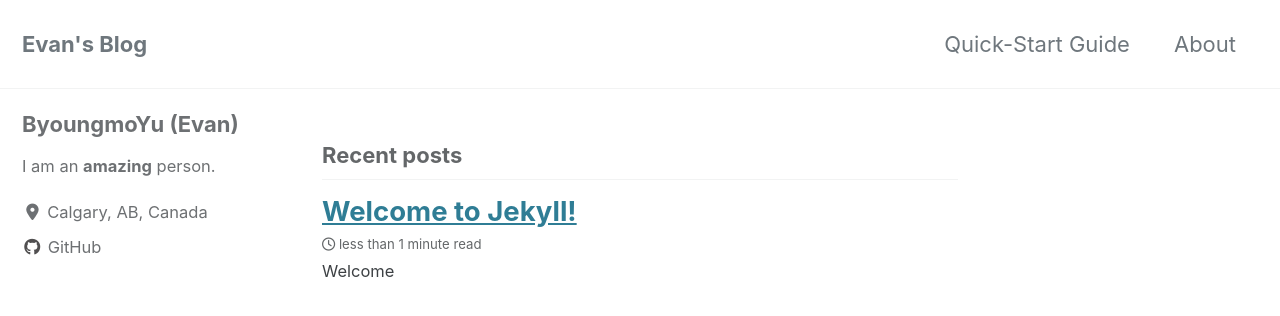
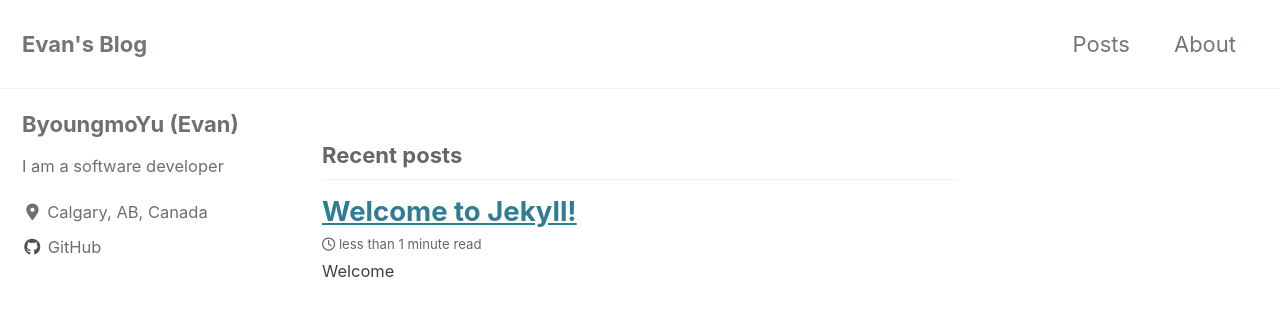
Before and after one commit to ByoungmoYu/ByoungmoYu.github.io, a Jekyll site: the page built from index.html, in a window 1280 px wide and 900 px high. Shown: the top 316 px of the window. Built offline with Jekyll 4.4.1, drawn with Linux system fonts in a browser that asks for light colours; cached includes are drawn as plain includes; nearby versions of some CDN libraries; the list of posts is cut into pages by our own code.

Commit message:
add post list

```diff
--- a/_config.yml
+++ b/_config.yml
@@ -95,7 +95,7 @@ analytics:
 author:
   name             : "ByoungmoYu (Evan)"
   avatar           : # path of avatar image, e.g. "/assets/images/bio-photo.jpg"
-  bio              : "I am an **amazing** person."
+  bio              : "I am a software developer"
   location         : "Calgary, AB, Canada"
   email            :
   links:
--- a/_data/navigation.yml
+++ b/_data/navigation.yml
@@ -1,7 +1,7 @@
 # main links
 main:
-  - title: "Quick-Start Guide"
-    url: https://byoungmoyu.github.io/minimal-mistakes/docs/quick-start-guide/
+  - title: "Posts"
+    url: https://byoungmoyu.github.io/postList.html/
   - title: "About"
     url: https://mmistakes.github.io/minimal-mistakes/about/
   # - title: "Sample Posts"
```
Also changed, not shown: postList.html (added, +7 -0 lines).
